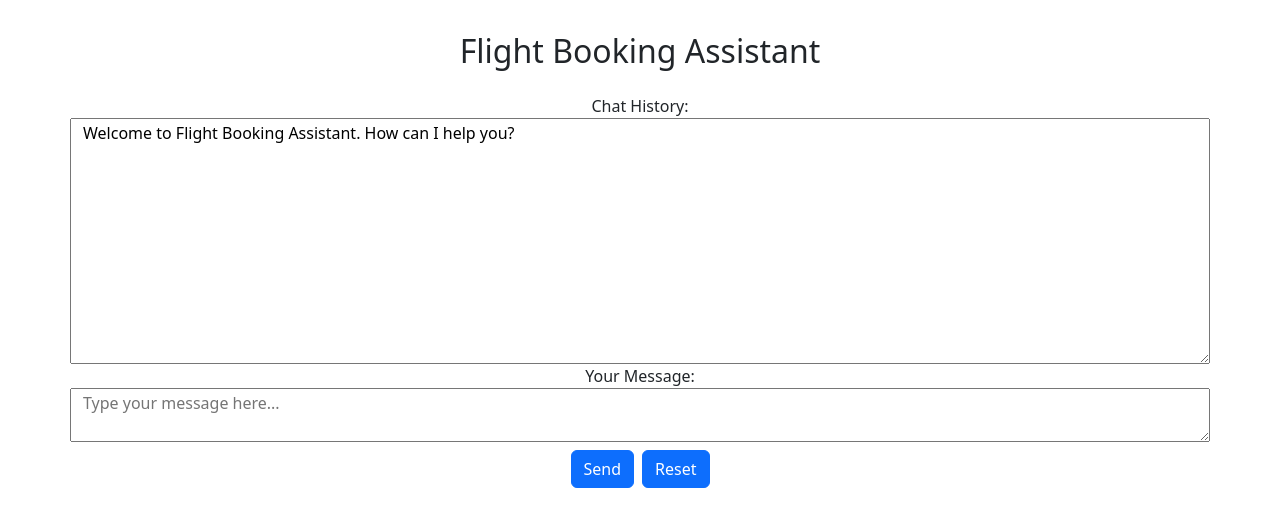
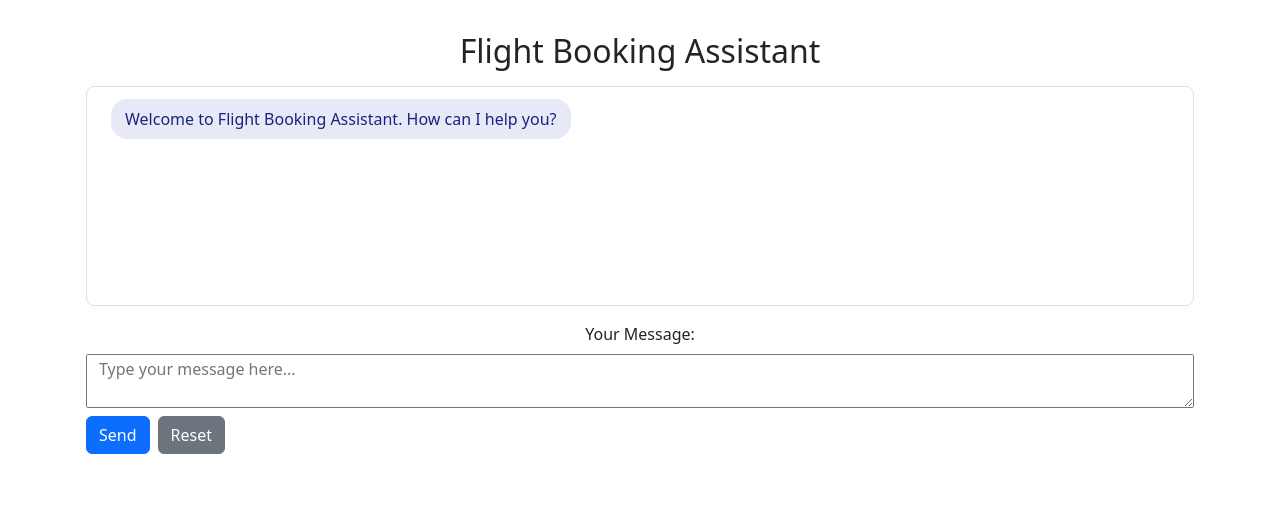
Before and after one commit to deol13/FlightBookingFrontEnd, a React (Vite) app: page / in a window 1280 px wide. Shown: the top 526 px of the page. Built offline with nearby package versions, Linux system fonts and the light colour scheme.

Commit message:
Added color's to the user and bots messages and improve the look on the message window

```diff
--- /dev/null
+++ b/src/components/ChatBot.css
@@ -0,0 +1,71 @@
+.chat-history-area {
+    background: #fff;
+    border: 1px solid #dee2e6;
+    border-radius: 8px;
+    padding: 12px;
+    margin-bottom: 16px;
+    min-height: 220px;
+    max-height: 320px;
+    overflow-y: auto;
+}
+
+.chat-messages {
+    display: flex;
+    flex-direction: column;
+    gap: 8px;
+}
+
+.chat-message {
+    padding: 8px 14px;
+    border-radius: 16px;
+    max-width: 80%;
+    word-break: break-word;
+    font-size: 1rem;
+}
+
+.user-message {
+    align-self: flex-end;
+    background: #d1e7dd;
+    color: #0f5132;
+}
+
+.bot-message {
+    align-self: flex-start;
+    background: #e7eaf6;
+    color: #1a237e;
+}.chat-history-area {
+    background: #fff;
+    border: 1px solid #dee2e6;
+    border-radius: 8px;
+    padding: 12px;
+    margin-bottom: 16px;
+    min-height: 220px;
+    max-height: 320px;
+    overflow-y: auto;
+}
+
+.chat-messages {
+    display: flex;
+    flex-direction: column;
+    gap: 8px;
+}
+
+.chat-message {
+    padding: 8px 14px;
+    border-radius: 16px;
+    max-width: 80%;
+    word-break: break-word;
+    font-size: 1rem;
+}
+
+.user-message {
+    align-self: flex-end;
+    background: #d1e7dd;
+    color: #0f5132;
+}
+
+.bot-message {
+    align-self: flex-start;
+    background: #e7eaf6;
+    color: #1a237e;
+}
--- a/src/components/ChatBot.jsx
+++ b/src/components/ChatBot.jsx
@@ -1,57 +1,84 @@
 import React, {useState} from 'react';
 import {callAiChatbot} from '../services/backendService';
+import './ChatBot.css';
 
 const ChatBot = () => {
     const [questionValue, setQuestionValue]= useState("");
     const [conversationId, setConversationId] = useState(1);
-    const [chatHistory, setChatHistory] = useState("Welcome to Flight Booking Assistant. How can I help you?");
+     const [chatHistory, setChatHistory] = useState([
+        { sender: "bot", text: "Welcome to Flight Booking Assistant. How can I help you?" }
+    ]);
 
     const handleQuestionChange = (event) => {
         setQuestionValue(event.target.value);
     };
 
     const handleSendClick = () => {
-        // Logic to send the question to the backend or process it
+        if (!questionValue.trim()) return;
+        setChatHistory(prev => [
+            ...prev,
+            { sender: "user", text: questionValue }
+        ]);
         console.log("Question sent:", questionValue);
         sendQuestionToBackend();
     }
 
     const sendQuestionToBackend = async () => {
-        let response = "";
-
         try {
-            response = await callAiChatbot(questionValue, conversationId);
-            console.log("Response from backend:", response);
-            setChatHistory(chatHistory + "\nUser: " + questionValue + "\nBot: " + response);
+            const response = await callAiChatbot(questionValue, conversationId);
+            setChatHistory(prev => [
+                ...prev,
+                { sender: "bot", text: response }
+            ]);
+        } catch (error) {
+            setChatHistory(prev => [
+                ...prev,
+                { sender: "bot", text: "Sorry, there was an error processing your request." }
+            ]);
         }
-        catch (error) {
-            response = "Sorry, there was an error processing your request.";
-            setChatHistory(response);
-        }
-       // setConversationId(conversationId + 1);
-       setQuestionValue("");
+        // setConversationId(conversationId + 1);
+        setQuestionValue("");
     }
 
      const resetChat = () => {
         setQuestionValue("");
         setConversationId(conversationId + 1);
-        setChatHistory("Welcome to Flight Booking Assistant. How can I help you?");
+        setChatHistory([
+            { sender: "bot", text: "Welcome to Flight Booking Assistant. How can I help you?" }
+        ]);
     }
 
     return (
         <div className="container chat-bot">
-            <div className=''>
-                <h2>Flight Booking Assistant</h2>
-                <div className='mt-4 row'>
-                    <label>Chat History:</label>
-                    <textarea rows="10" value={chatHistory} readOnly />
+            <div>
+                <h2 className='text center'>Flight Booking Assistant</h2>
+                <div className='mt-3 ms-1 me-1 row chat-history-area'>
+                    <div className="chat-messages">
+                        {chatHistory.map((msg, idx) => (
+                            <div
+                                key={idx}
+                                className={`chat-message ${msg.sender === "user" ? "user-message" : "bot-message"}`}
+                            >
+                                {msg.text}
+                            </div>
+                        ))}
+                    </div>
                 </div>
-                <div className='row'>
-                    <label>Your Message:</label>
-                    <textarea value={questionValue} rows="2" onChange={handleQuestionChange} placeholder="Type your message here..." />
+                <div className='mb-2 ms-1 me-1 row'>
+                    <label className="form-label">Your Message:</label>
+                    <textarea
+                        className="user-message-area"
+                        value={questionValue}
+                        rows="2"
+                        onChange={handleQuestionChange}
+                        placeholder="Type your message here..."
+                    />
                 </div>
-                <button className='mt-2 btn btn-primary' onClick={() => handleSendClick()}>Send</button>
-                <button className='ms-2 mt-2 btn btn-primary' onClick={() => resetChat()}>Reset</button>
+                <div className="d-flex justify-content-start ms-1">
+                    <button className='btn btn-primary' onClick={() => handleSendClick()}>Send</button>
+                    <button className='ms-2 btn btn-secondary' onClick={() => resetChat()}>Reset</button>
+                </div>
+
             </div>
 
         </div>
```
